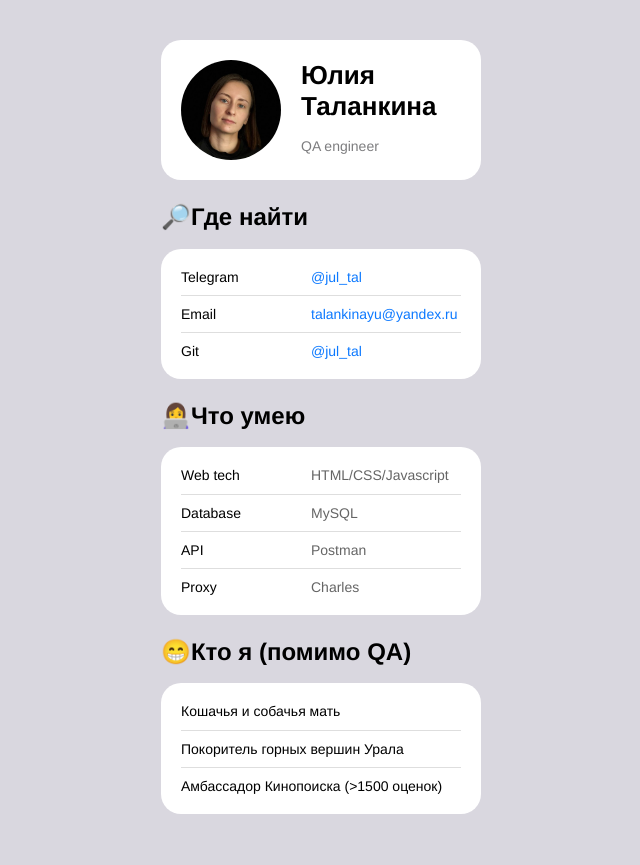
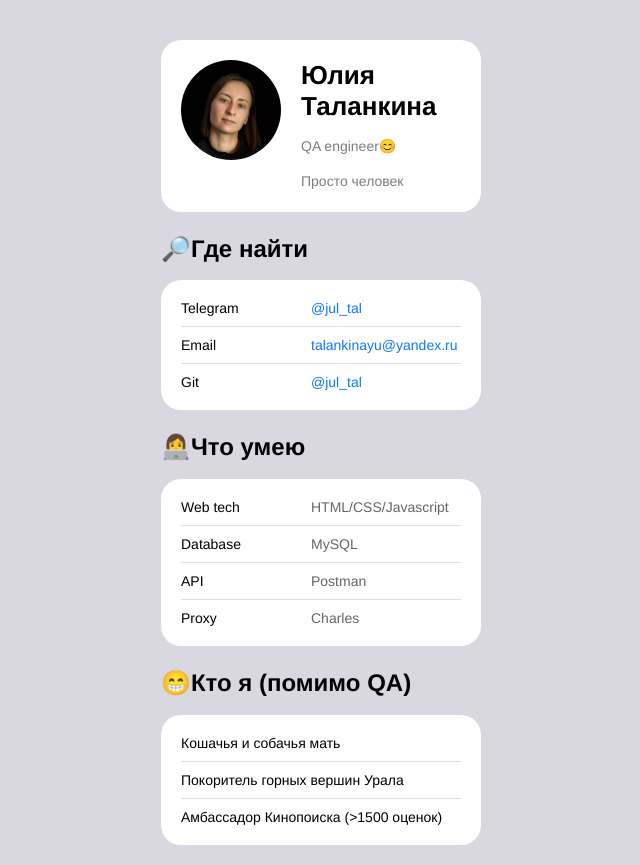
Before and after one commit to yuliyaTalankina-qa/yuliyaTalankina-qa.github.io, a plain HTML site: page index.html in a window 1280 px wide. Shown: the whole page, without its empty margins (319-959 px from the left). Before the commit the page ends 834 px from the top, so only its background shows below. Drawn offline with Linux system fonts and the light colour scheme.

Commit message:
добавила заголовок и эмоджи

```diff
--- a/index.html
+++ b/index.html
@@ -13,7 +13,8 @@
       <img src="./me1.jpg" alt="avatar" class="header__avatar" />
       <div class="header__textContainermain">
         <h1 class="header__title">Юлия Таланкина</h1>
-        <h2 class="header__subtitle">QA engineer</h2>
+        <h2 class="header__subtitle">QA engineer😊</h2>
+        <h3 class="header__subtitle">Просто человек</h3>
       </div>
     </header>
     <main>
```
